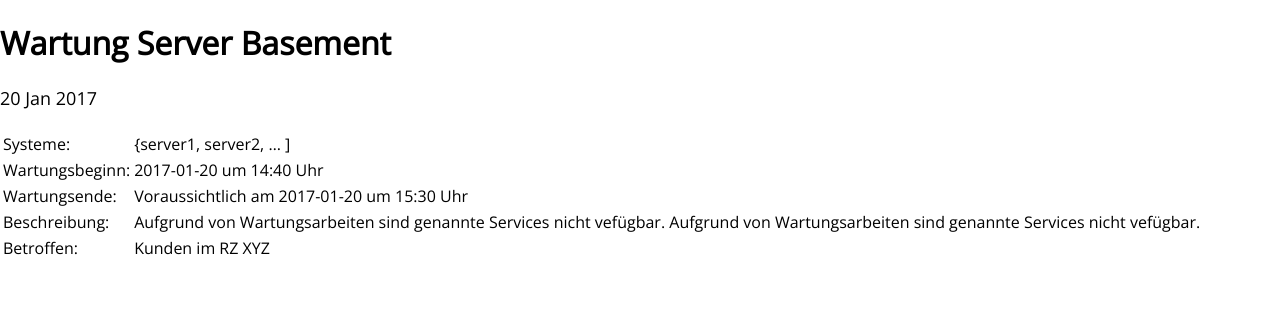
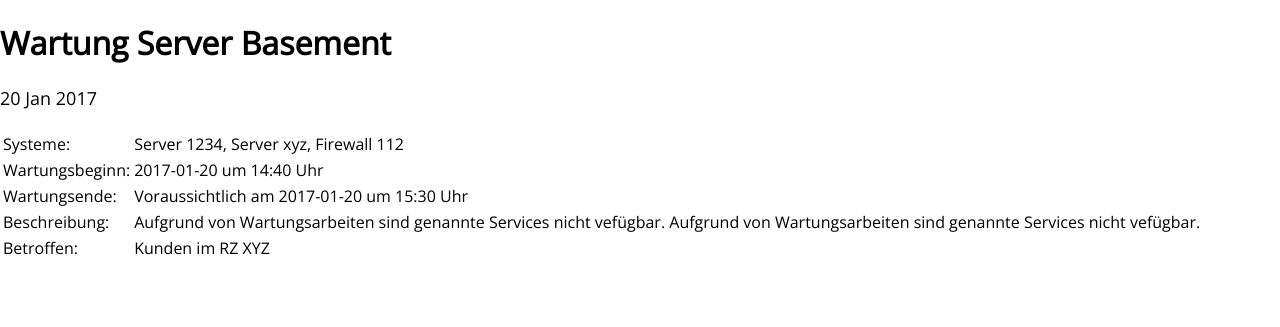
Before and after one commit to Storagegirl/storagegirl.github.io, a Jekyll site: the page built from _posts/2017-01-20-table.md, in a window 1280 px wide. Shown: the top 327 px of the page. Built offline with Jekyll 4.4.1, drawn with Linux system fonts in a browser that asks for light colours.

Commit message:
Update 2017-01-20-table.md

```diff
--- a/_posts/2017-01-20-table.md
+++ b/_posts/2017-01-20-table.md
@@ -7,7 +7,7 @@ time: "14:40"
 
 |                      |                                                                      |
 |----------------------|----------------------------------------------------------------------|
-| Systeme:             | {server1, server2, ... ]                                             |
+| Systeme:             | Server 1234, Server xyz, Firewall 112                                |
 | Wartungsbeginn:      | 2017-01-20 um 14:40 Uhr                                              |
 | Wartungsende:        | Voraussichtlich am 2017-01-20 um 15:30 Uhr                           |
 | Beschreibung:        | Aufgrund von Wartungsarbeiten sind genannte Services nicht vefügbar. Aufgrund von Wartungsarbeiten sind genannte Services nicht vefügbar.  |
```
